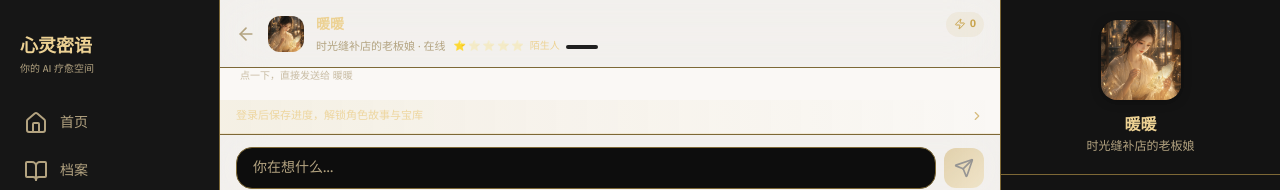
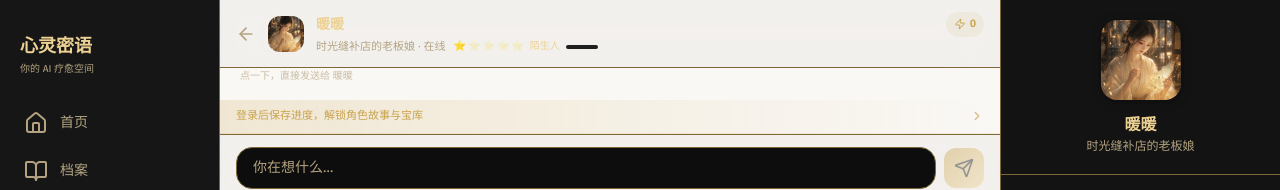
Before and after one commit to sherrie0629-art/art-nurturer, a React (Vite) app: page /chat in a window 1280 px wide. Shown: the top 190 px of the page. Built offline with nearby package versions, Linux system fonts and the light colour scheme; a web font is replaced by a local one; what @lovable.dev/cloud-auth-js would draw is missing.

Commit message:
Changes
Co-authored-by: sherrie0629-art <269177381+sherrie0629-art@users.noreply.github.com>

```diff
--- a/src/components/ChatProgressBar.tsx
+++ b/src/components/ChatProgressBar.tsx
@@ -50,10 +50,10 @@ const ChatProgressBar = ({ totalTurns, bondLevel, isLoggedIn }: Props) => {
     <button
       type="button"
       onClick={handleClick}
-      className="w-full border-b border-primary/15 bg-gradient-to-r from-primary/10 via-primary/5 to-transparent px-4 py-2 text-left transition-colors hover:from-primary/15 hover:via-primary/10"
+      className="w-full border-b border-primary/15 bg-gradient-to-r from-primary/20 via-primary/10 to-transparent px-4 py-2 text-left transition-colors hover:from-primary/25 hover:via-primary/15"
     >
       <div className="flex items-center justify-between gap-2">
-        <p className="truncate text-[11px] text-foreground/85">{message}</p>
+        <p className="truncate text-[11px] text-primary">{message}</p>
         <ChevronRight className="h-3.5 w-3.5 shrink-0 text-primary/70" />
       </div>
       {hint.kind !== "guest" && (
```
